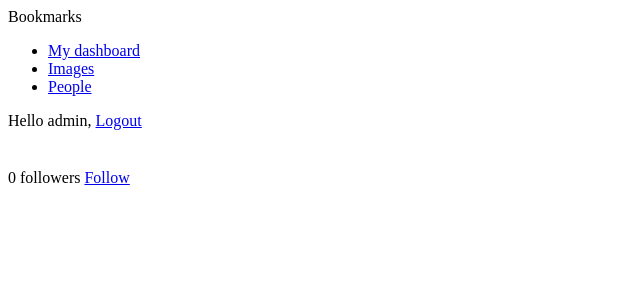
After one commit to sayasufi/django_book, a Django app: page /account/users/admin/ in a window 1280 px wide. The commit adds this page. Shown: the top 300 px of the page, without its empty margins (0-640 px from the left). Run offline with Django 5.2, Linux system fonts and the light colour scheme; a user stored in the database is signed in; data comes from the database, SQL or seed files in the repository; data that the repository does not hold is empty; some libraries are stand-ins or nearby versions.

Commit message:
Creating list views and detailed information for user profiles

```diff
--- /dev/null
+++ b/bookmarks/account/templates/account/user/detail.html
@@ -0,0 +1,27 @@
+{% extends "base.html" %}
+{% load thumbnail %}
+
+{% block title %}{{ user.get_full_name }}{% endblock %}
+
+{% block content %}
+<h1>{{ user.get_full_name }}</h1>
+<div class="profile-info">
+    <img src="{% thumbnail user.profile.photo 180x180 %}" class="user-detail">
+</div>
+{% with total_followers=user.followers.count %}
+<span class="count">
+<span class="total">{{ total_followers }}</span>
+follower{{ total_followers|pluralize }}
+</span>
+<a href="#" data-id="{{ user.id }}" data-action="{% if request.user in user.followers.all %}un{% endif %}follow" class="follow button">
+    {% if request.user not in user.followers.all %}
+    Follow
+    {% else %}
+    Unfollow
+    {% endif %}
+</a>
+<div id="image-list" class="image-container">
+    {% include "images/image/list_images.html" with images=user.images_created.all %}
+</div>
+{% endwith %}
+{% endblock %}
--- a/bookmarks/account/templates/base.html
+++ b/bookmarks/account/templates/base.html
@@ -11,13 +11,13 @@
     {% if request.user.is_authenticated %}
       <ul class="menu">
         <li {% if section == "dashboard" %}class="selected"{% endif %}>
-          <a href="{% url "dashboard" %}">My dashboard</a>
+          <a href="{% url 'dashboard' %}">My dashboard</a>
         </li>
         <li {% if section == "images" %}class="selected"{% endif %}>
-          <a href="{% url "images:list" %}">Images</a>
+          <a href="{% url 'images:list' %}">Images</a>
         </li>
         <li {% if section == "people" %}class="selected"{% endif %}>
-          <a href="#">People</a>
+          <a href="{% url 'user_list' %}">People</a>
         </li>
       </ul>
     {% endif %}
--- a/bookmarks/account/urls.py
+++ b/bookmarks/account/urls.py
@@ -45,4 +45,6 @@ urlpatterns = [
     path("", views.dashboard, name="dashboard"),
     path('register/', views.register, name='register'),
     path('edit/', views.edit, name='edit'),
+    path('users/', views.user_list, name='user_list'),
+    path('users/<username>/', views.user_detail, name='user_detail'),
 ]
--- a/bookmarks/account/views.py
+++ b/bookmarks/account/views.py
@@ -1,8 +1,9 @@
 from django.contrib import messages
 from django.contrib.auth import authenticate, login
 from django.contrib.auth.decorators import login_required
+from django.contrib.auth.models import User
 from django.http import HttpResponse
-from django.shortcuts import render
+from django.shortcuts import render, get_object_or_404
 
 from .forms import (
     LoginForm,
@@ -83,3 +84,23 @@ def edit(request):
         "account/edit.html",
         {"user_form": user_form, "profile_form": profile_form},
     )
+
+
+@login_required
+def user_list(request):
+    users = User.objects.filter(is_active=True)
+    return render(
+        request,
+        "account/user/list.html",
+        {"section": "people", "users": users},
+    )
+
+
+@login_required
+def user_detail(request, username):
+    user = get_object_or_404(User, username=username, is_active=True)
+    return render(
+        request,
+        "account/user/detail.html",
+        {"section": "people", "user": user},
+    )
```
Also changed, not shown: bookmarks/account/templates/account/user/list.html (added, +20 -0 lines), bookmarks/bookmarks/settings.py (+11 -4 lines).
